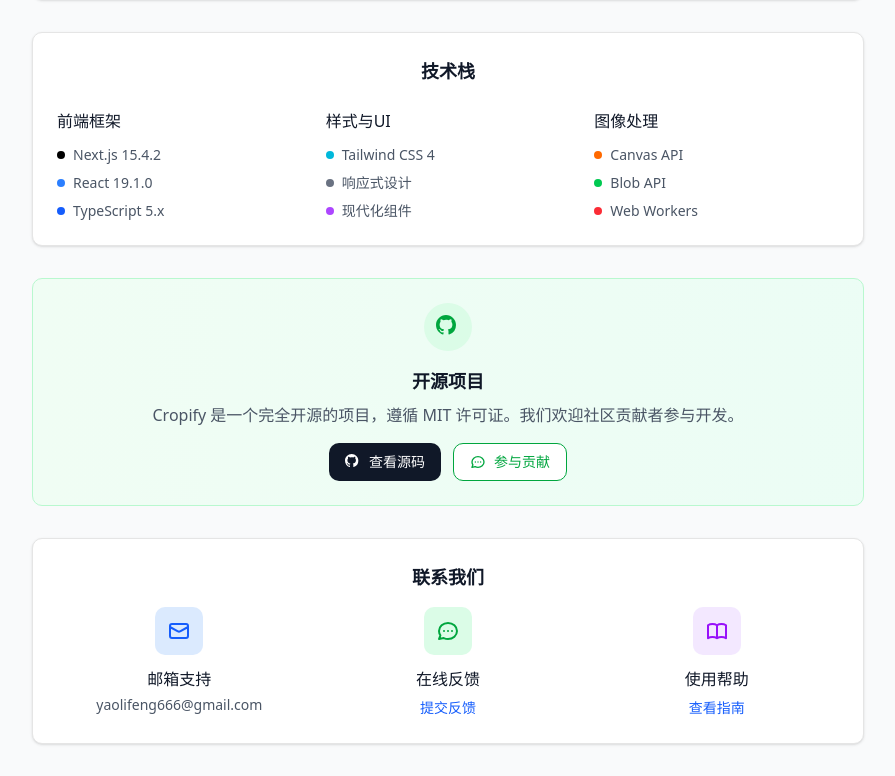
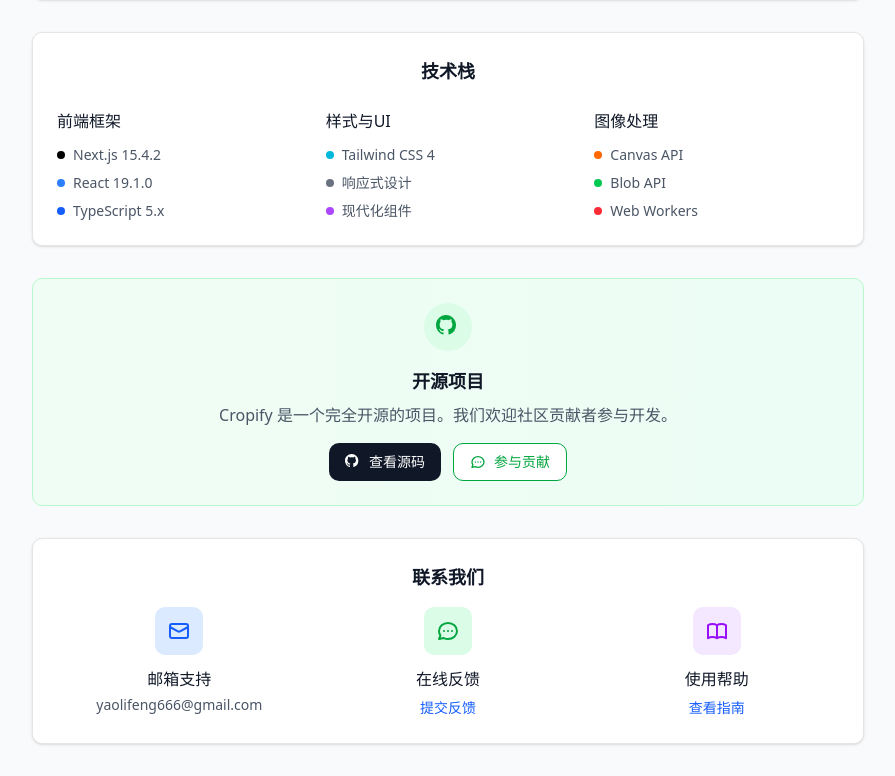
Before and after one commit to yaolifeng0629/Cropify, a Next.js app: page /about in a window 1280 px wide. Shown: the part 1383-2159 px from the top of the page, without its empty margins (192-1087 px from the left). Built offline with nearby package versions, Linux system fonts and the light colour scheme.

Commit message:
feat: remove license mention from README files for clarity

```diff
--- a/src/app/about/page.tsx
+++ b/src/app/about/page.tsx
@@ -215,7 +215,7 @@
                         </div>
                         <h3 className="text-lg font-semibold text-gray-900 mb-2">开源项目</h3>
                         <p className="text-gray-600 mb-4">
-                            Cropify 是一个完全开源的项目，遵循 MIT 许可证。我们欢迎社区贡献者参与开发。
+                            Cropify 是一个完全开源的项目。我们欢迎社区贡献者参与开发。
                         </p>
                         <div className="flex flex-col sm:flex-row gap-3 justify-center">
                             <a
```
Also changed, not shown: 2 other files (tests, documents, lock files or other folders).
